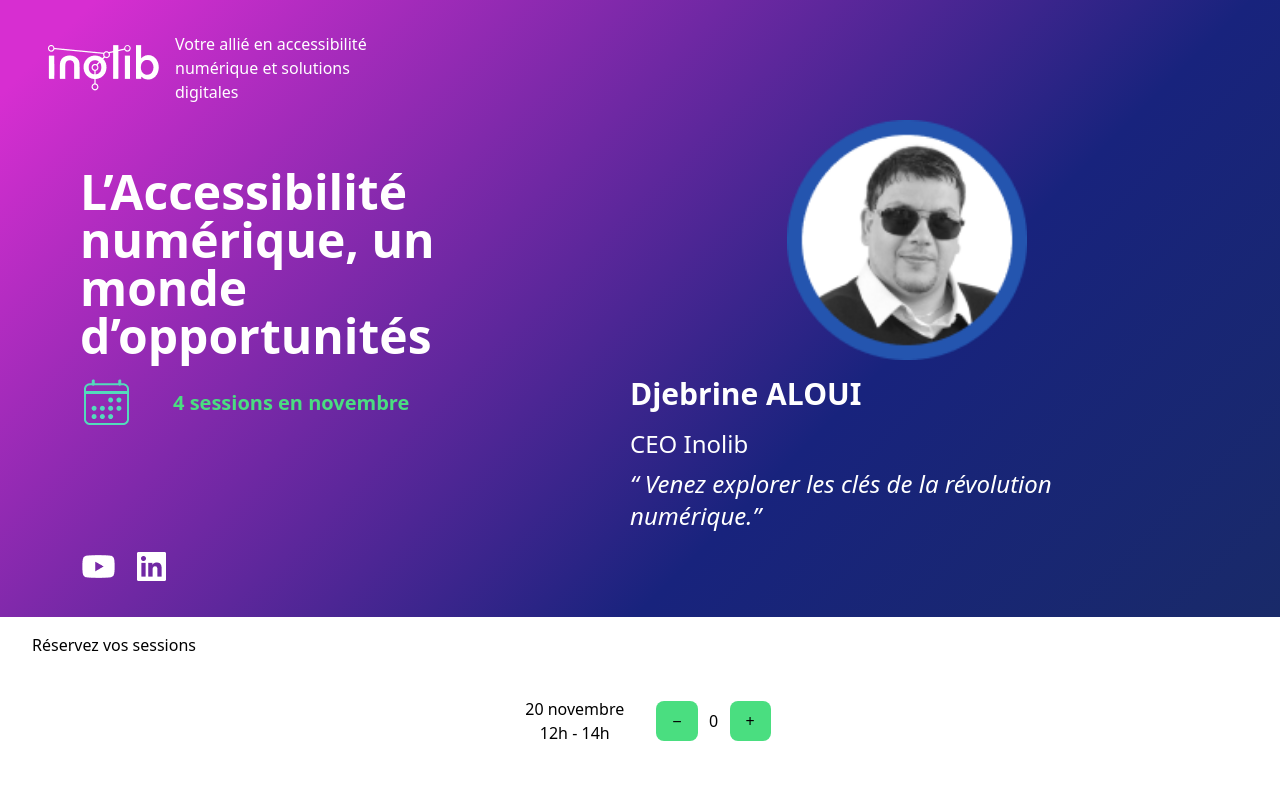
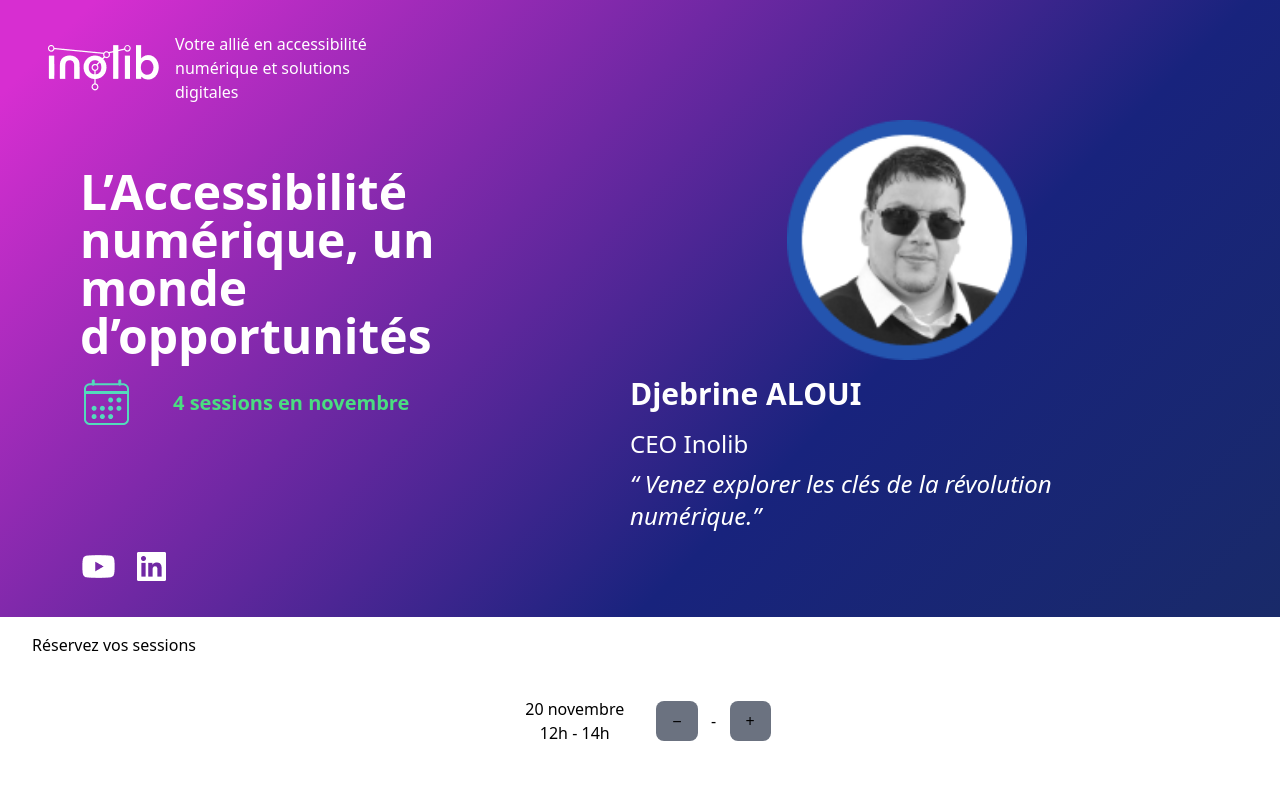
Before and after one commit to inolib/seeph2023, a React (Vite) app: page /booking in a window 1280 px wide. Shown: the top 795 px of the page. Built offline with nearby package versions, Linux system fonts and the light colour scheme.

Commit message:
feat: ConferenceBooking

```diff
--- a/src/components/booking/ConferenceBooking.tsx
+++ b/src/components/booking/ConferenceBooking.tsx
@@ -23,7 +23,7 @@ type Props = {
 export const ConferenceBooking = ({ date, time }: Props) => {
   const confId = useId();
 
-  const [count, setCount] = useState(0);
+  const [count, setCount] = useState(1);
   const [isChecked, setIsChecked] = useState(false);
 
   const { registerConferenceBooking } = useBooking();
@@ -31,11 +31,13 @@ export const ConferenceBooking = ({ date, time }: Props) => {
   const decrement: MouseEventHandler<HTMLButtonElement> = useCallback(
     (event) => {
       event.preventDefault();
-      if (count > 0) {
+      if (count > 1) {
         setCount(count - 1);
+      } else {
+        setIsChecked(!isChecked);
       }
     },
-    [count],
+    [count, isChecked],
   );
 
   const increment: MouseEventHandler<HTMLButtonElement> = useCallback(
@@ -49,6 +51,7 @@ export const ConferenceBooking = ({ date, time }: Props) => {
   const handleCheckbox: MouseEventHandler<HTMLInputElement> =
     useCallback(() => {
       setIsChecked(!isChecked);
+      isChecked ? setCount(1) : "";
     }, [isChecked]);
 
   useEffect(() => {
@@ -72,7 +75,7 @@ export const ConferenceBooking = ({ date, time }: Props) => {
       />
       <label
         className={`flex flex-col rounded-lg px-4 py-2 text-center ${
-          isChecked ? "bg-indigo-500" : ""
+          isChecked ? "bg-Blue" : ""
         }`}
         htmlFor={confId}
       >
@@ -83,7 +86,9 @@ export const ConferenceBooking = ({ date, time }: Props) => {
       <div className="">
         <button
           aria-label={`Diminuez la quantité de places pour le ${date}`}
-          className="rounded-lg bg-green-400 px-4 py-2 hover:bg-blue-500"
+          className={`rounded-lg px-4 py-2 ${
+            !isChecked ? "bg-gray-500" : "bg-Green hover:bg-Blue"
+          }`}
           disabled={!isChecked}
           onClick={decrement}
         >
@@ -96,11 +101,13 @@ export const ConferenceBooking = ({ date, time }: Props) => {
           name=""
           readOnly
           type="text"
-          value={count}
+          value={!isChecked ? "-" : count}
         />
         <button
           aria-label={`Augmentez la quantité de places pour le ${date}`}
-          className="rounded-lg bg-green-400 px-4 py-2 hover:bg-blue-500"
+          className={`rounded-lg px-4 py-2 ${
+            !isChecked ? "bg-gray-500" : "bg-Green hover:bg-Blue"
+          }`}
           disabled={!isChecked}
           onClick={increment}
         >
--- a/src/components/links/CallToActionLink.tsx
+++ b/src/components/links/CallToActionLink.tsx
@@ -7,7 +7,7 @@ type Props = {
 export const CallToActionLink = ({ label }: Props) => {
   return (
     <Link
-      className="rounded-3xl bg-green-400 px-4 py-2 text-2xl text-black"
+      className="rounded-3xl bg-Green px-4 py-2 text-2xl text-black"
       to={"/booking"}
     >
       {label}
--- a/tailwind.config.cjs
+++ b/tailwind.config.cjs
@@ -8,6 +8,11 @@ module.exports = {
     "@tailwindcss/typography",
   ],
   theme: {
-    extend: {},
+    extend: {
+      colors: {
+        Blue: "#1890ff",
+        Green: "#53dbbb",
+      },
+    },
   },
 };
```
